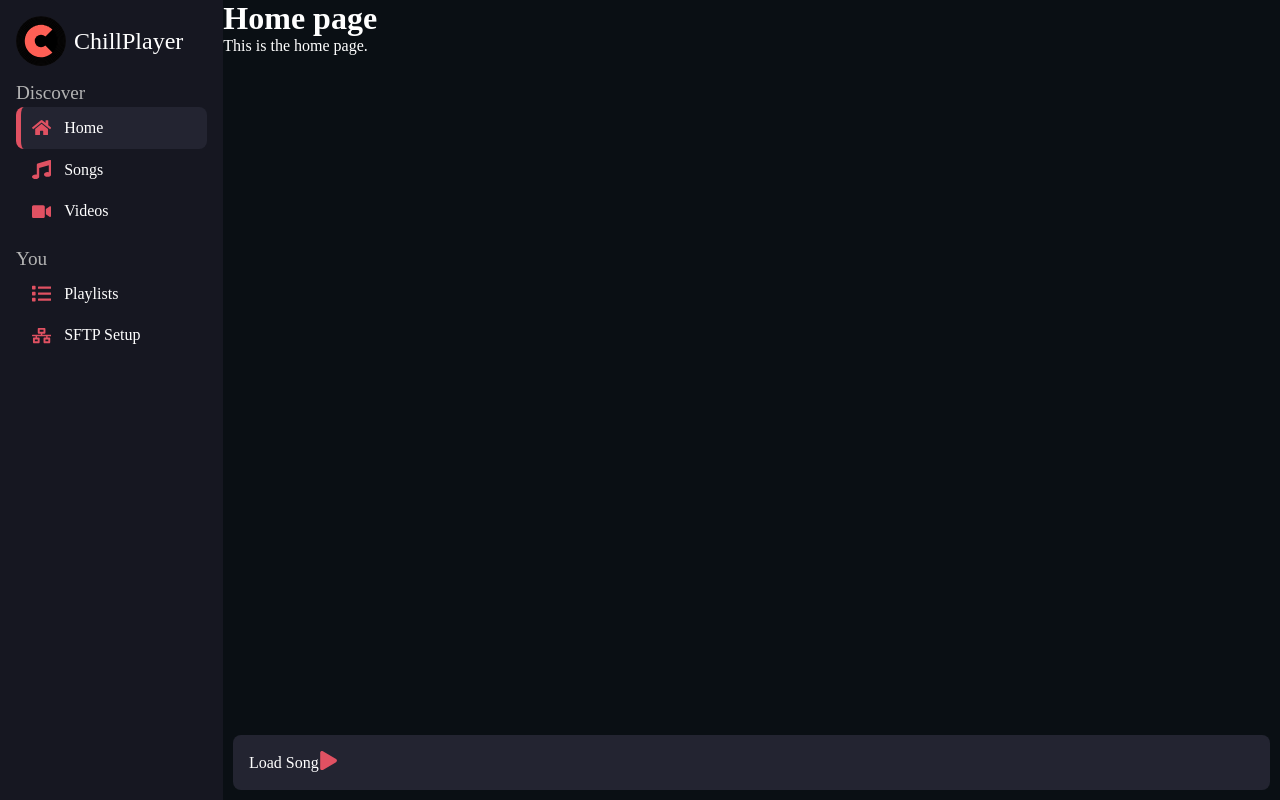
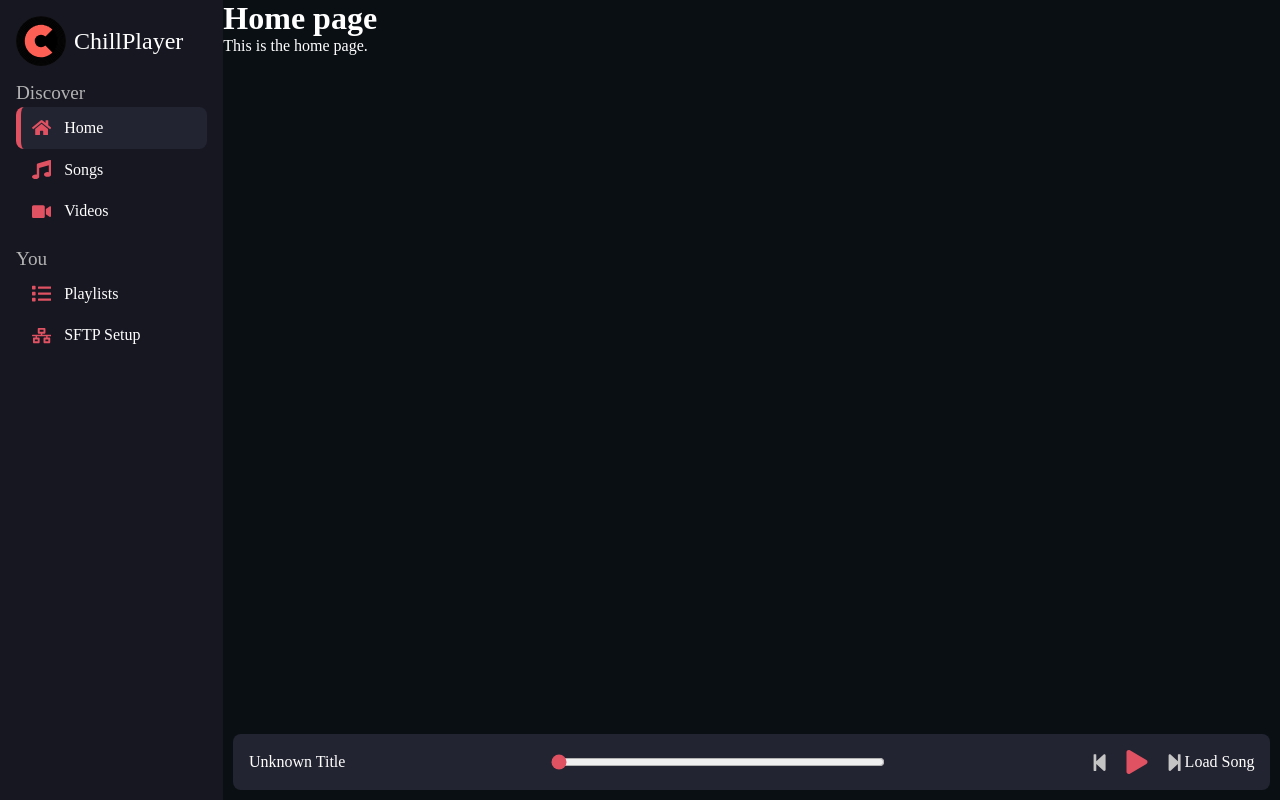
Before and after one commit to Giacomix02/ChillPlayer, a Next.js app in the folder frontend/: page / in a window 1280 px wide. Built offline with nearby package versions, Linux system fonts and the light colour scheme; a web font is replaced by a local one.

Commit message:
la barra delle canzone si muove, il titolo del file viene visualizzato

```diff
--- a/frontend/src/components/AudioPlayer/AudioPlayer.module.css
+++ b/frontend/src/components/AudioPlayer/AudioPlayer.module.css
@@ -1,3 +1,8 @@
+:root {
+    --play-stop-size: 1.5rem;
+    --next-back-size: 1.2rem;
+}
+
 .back{
     display: flex;
     flex-direction: row;
@@ -8,17 +13,55 @@
 }
 
 .playButton{
-    font-size:1.2rem;
+    font-size:var(--play-stop-size);
     color: var(--primary-color);
+    display: flex;
 }
 
 
 .pauseButton{
-    font-size:1.2rem;
+    font-size:var(--play-stop-size);
     color: var(--primary-color);
+    display: flex;
 }
 
 .nextBackButton{
-    font-size:1.2rem;
+    font-size:var(--next-back-size);
     color: var(--other-button-color);
+    display: flex;
 }
+
+.left{
+    display: flex;
+    flex-direction: row;
+    justify-content: flex-start;
+    align-items: center;
+    flex-grow: 1;
+}
+
+.center{
+    display: flex;
+    align-items: center;
+    flex-direction: row;
+    justify-content: center;
+    flex-grow: 1;
+}
+
+.right{
+    display: flex;
+    align-items: center;
+    flex-direction: row;
+    justify-content: flex-end;
+    flex-grow: 1;
+}
+
+.rightContainer{
+    display: flex;
+    gap: 1rem;
+}
+
+.timeline{
+    display: flex;
+    width: 100%;
+    accent-color: var(--primary-color);
+}
--- a/frontend/src/components/AudioPlayer/AudioPlayer.tsx
+++ b/frontend/src/components/AudioPlayer/AudioPlayer.tsx
@@ -1,20 +1,25 @@
 'use client'
-import {useRef, useState} from "react";
+import {useEffect, useRef, useState} from "react";
 import {open} from "@tauri-apps/plugin-dialog";
 import {readFile} from "@tauri-apps/plugin-fs";
 import s from "./AudioPlayer.module.css";
-import { FaPlay, FaPause  } from "react-icons/fa";
+import { FaPlay, FaPause, FaStepForward, FaStepBackward  } from "react-icons/fa";
 
 export default function AudioPlayer() {
 
     //const audioPlayer = document.getElementById('audioPlayer') as HTMLAudioElement;
     const audioPlayer = useRef<HTMLAudioElement>(null)
-    const [path, setPath] = useState('');
+    const [path, setPath] = useState<string|null>(null);
+    const [currentTime, setCurrentTime] = useState<number>(0); //expressed in seconds
+    const [duration, setDuration] = useState<number>(0); //expressed in seconds
+    const [play, setPlay] = useState<boolean>(true);
+    const[name, setName] = useState<string>("Unknown Title");
 
-    const [play, setPlay] = useState(true);
+
 
     async function loadSong() {
         console.log("Load song clicked");
+        setPlay(true)
         const file = await open({
             multiple: false,
             directory: false,
@@ -26,7 +31,14 @@
         const data = await readFile(file);
         const blob = new Blob([new Uint8Array(data)], { type: 'audio/mpeg' });
         const fileUrl = URL.createObjectURL(blob);
+        console.log("File URL:", fileUrl);
         setPath(fileUrl);
+
+        const fileNameWithExt = file.split(/[\\/]/).pop() || "Unknown Title";
+        const fileName = fileNameWithExt.replace(/\.[^/.]+$/, "") || "Unknown Title";
+        setName(fileName);
+
+
     }
     function playSong() {
         console.log("Play song clicked");
@@ -43,17 +55,43 @@
 
     return (
         <div className={s.back}>
+            <div className={s.left}>
+                <a>{name}</a>
+            </div>
+
+            <div className={s.center}>
+                <input className={s.timeline} type="range" name="Timeline" min="0" max={duration*10000}
+                       defaultValue={currentTime*10000}/>
+            </div>
+
+
+            <div className={s.right}>
+                <div className={s.rightContainer}>
+                    <button>
+                        <FaStepBackward className={s.nextBackButton}/>
+                    </button>
+                    <button type="button" onClick={play ? playSong : stopSong}>
+                        {play ? <FaPlay className={s.playButton}/> : <FaPause className={s.pauseButton}/>}
+                    </button>
+                    <button>
+                        <FaStepForward className={s.nextBackButton}/>
+                    </button>
+                </div>
+            </div>
+
             <button type="button" onClick={loadSong}>
                 Load Song
             </button>
-            <button type="button" onClick={play? playSong : stopSong}>
-                {play ? <FaPlay className={s.playButton} /> : <FaPause className={s.pauseButton} />}
-            </button>
-            <a>{path}</a>
             {
-                path != '' &&
-                <audio ref={audioPlayer} preload="auto" src={path}></audio>
+                path ? <audio
+                    ref={audioPlayer}
+                    preload="auto" src={path}
+                    onTimeUpdate={() => setCurrentTime(audioPlayer.current?.currentTime || 0)}
+                    onLoadedMetadata={() => setDuration(audioPlayer.current?.duration || 0)}
+                    onEnded={() => setPlay(true)}
+                ></audio> : null
             }
+
         </div>
     );
 }
```
Also changed, not shown: frontend/src/app/globals.css (line endings or trailing spaces).
